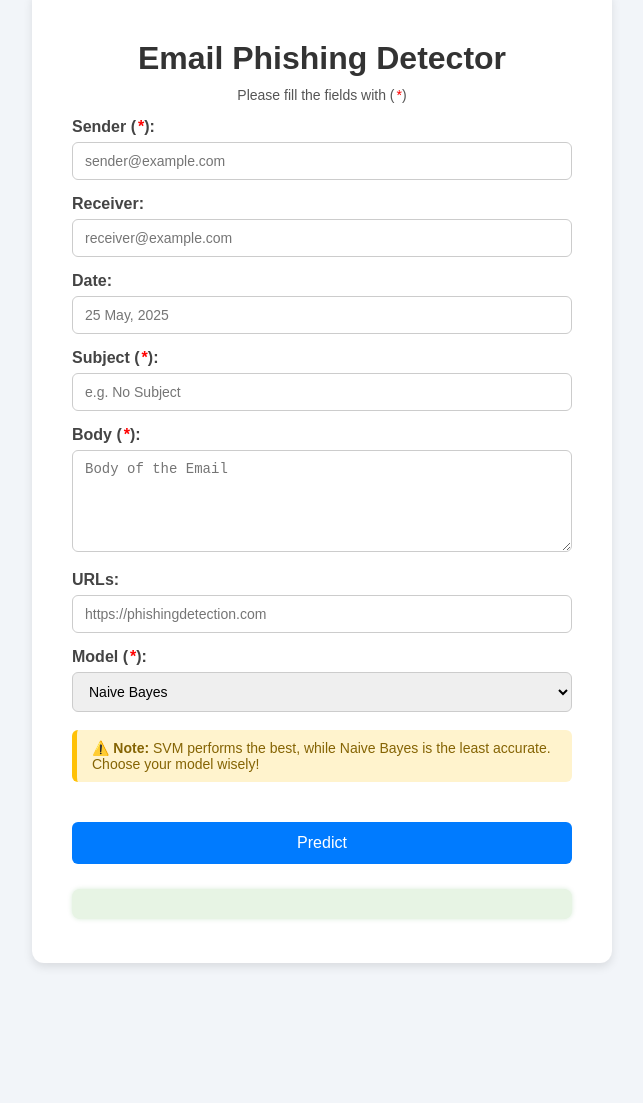
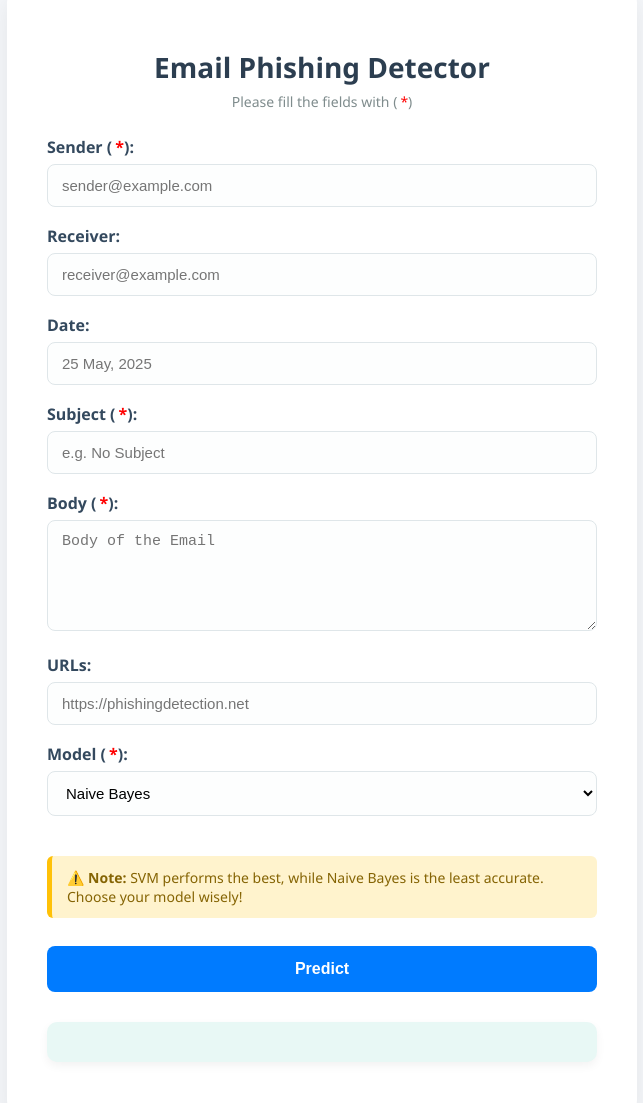
Before and after one commit to otuemre/EmailPhishingDetection, a plain HTML site: page frontend/static/index.html in a window 1280 px wide. Shown: the part 59-1162 px from the top of the page, without its empty margins (318-961 px from the left). Before the commit the page ends 1070 px from the top, so only its background shows below. Drawn offline with Linux system fonts and the light colour scheme.

Commit message:
Seperate js code to index.js

```diff
--- a/frontend/static/index.html
+++ b/frontend/static/index.html
@@ -18,102 +18,109 @@
     <meta name="twitter:card" content="summary_large_image"/>
     <style>
           body {
-          font-family: Arial, sans-serif;
-          background: #f2f5f9;
-          padding: 40px;
+            font-family: 'Segoe UI', sans-serif;
+            background: #f4f6f9;
+            padding: 40px 15px;
             display: flex;
             justify-content: center;
           }
 
           form {
-          background: #fff;
-          padding: 30px 40px;
-          border-radius: 12px;
-          box-shadow: 0 4px 10px rgba(0, 0, 0, 0.1);
+            background: white;
+            padding: 40px;
+            border-radius: 14px;
+            box-shadow: 0 10px 25px rgba(0, 0, 0, 0.07);
             width: 100%;
-          max-width: 500px;
+            max-width: 550px;
+            animation: fadeIn 0.4s ease-in-out;
           }
 
           h1 {
             text-align: center;
-          margin-bottom: 10px;
-          color: #333;
+            margin-bottom: 6px;
+            font-size: 28px;
+            color: #2c3e50;
           }
 
           .info {
+            text-align: center;
             font-size: 14px;
-          text-align: center;
-          color: #555;
-          margin-bottom: 15px;
-        }
-
-        .warning-box {
-          background-color: #fff3cd;
-          border-left: 5px solid #ffc107;
-          padding: 10px 15px;
-          border-radius: 6px;
-          font-size: 14px;
-          margin-bottom: 20px;
-          color: #856404;
+            margin-bottom: 25px;
+            color: #7f8c8d;
           }
 
           label {
-          font-weight: bold;
+            font-weight: 600;
             display: block;
-          margin-top: 15px;
-          color: #444;
+            margin-top: 18px;
+            margin-bottom: 6px;
+            color: #34495e;
+          }
+
+          input, select, textarea {
+            width: 100%;
+            padding: 12px 14px;
+            font-size: 15px;
+            border: 1px solid #dfe6e9;
+            border-radius: 8px;
+            box-sizing: border-box;
+            background-color: #fdfefe;
+            transition: border-color 0.2s;
+          }
+
+          input:focus, select:focus, textarea:focus {
+            border-color: #007bff;
+            outline: none;
           }
 
           .required-star {
             color: red;
-          margin-left: 2px;
-        }
-
-        input, select, textarea {
-          width: 100%;
-          padding: 10px 12px;
-          margin-top: 6px;
-          border: 1px solid #ccc;
-          border-radius: 6px;
-          font-size: 14px;
-          box-sizing: border-box;
+            margin-left: 3px;
           }
 
           button {
             background: #007bff;
             color: white;
-          padding: 12px;
-          margin-top: 20px;
+            padding: 14px;
             width: 100%;
             border: none;
-          border-radius: 6px;
+            border-radius: 8px;
             font-size: 16px;
+            font-weight: 600;
             cursor: pointer;
-          transition: background 0.3s ease;
+            margin-top: 28px;
+            transition: background 0.3s;
           }
 
           button:hover {
             background: #0056b3;
           }
 
+          .warning-box {
+            background-color: #fff3cd;
+            border-left: 5px solid #ffc107;
+            padding: 12px 15px;
+            border-radius: 6px;
+            margin-top: 18px;
+            color: #856404;
+            font-size: 14px;
+          }
+
           #result {
-          text-align: left;
-          margin-top: 25px;
-          font-size: 16px;
-          color: #1a1a1a;
-          padding: 15px;
-          border-radius: 8px;
-          background-color: #e7f4e4;
-          box-shadow: 0 0 5px rgba(0, 128, 0, 0.15);
-          white-space: pre-wrap;
+            margin-top: 30px;
+            padding: 20px;
+            border-radius: 10px;
+            background-color: #e8f8f5;
+            color: #1e272e;
+            font-size: 15px;
+            line-height: 1.6;
+            box-shadow: 0 4px 10px rgba(0, 0, 0, 0.05);
+            animation: slideUp 0.3s ease-in-out;
           }
 
           #loading-overlay {
             position: fixed;
-          top: 0;
-          left: 0;
-          right: 0;
-          bottom: 0;
+            top: 0; left: 0; right: 0; bottom: 0;
             background: rgba(0, 0, 0, 0.4);
             display: none;
             justify-content: center;
@@ -132,15 +139,22 @@
           }
 
           @media (max-width: 600px) {
-          body {
-            padding: 20px;
+            form {
+              padding: 25px;
+            }
           }
 
-          form {
-            padding: 20px;
+          @keyframes fadeIn {
+            from {opacity: 0; transform: translateY(-10px);}
+            to {opacity: 1; transform: translateY(0);}
           }
+
+          @keyframes slideUp {
+            from {opacity: 0; transform: translateY(20px);}
+            to {opacity: 1; transform: translateY(0);}
           }
     </style>
+
     <meta name="google-site-verification" content="HKR9siuIhIXfd0PjRAC5xoj4P4iJakituaIiEihsbl8"/>
 </head>
 <body>
@@ -170,7 +184,7 @@
     <textarea name="body" rows="5" required placeholder="Body of the Email"></textarea>
 
     <label>URLs:</label>
-    <input type="text" name="urls" placeholder="https://phishingdetection.com">
+    <input type="text" name="urls" placeholder="https://phishingdetection.net">
 
     <label>Model (<span class="required-star">*</span>):</label>
     <select name="model_choice" required>
@@ -190,43 +204,7 @@
 
     <h2 id="result"></h2>
 </form>
-
-<script>
-    const form = document.getElementById("predict-form");
-    const resultBox = document.getElementById("result");
-    const loadingOverlay = document.getElementById("loading-overlay");
-
-    form.addEventListener("submit", async (e) => {
-      e.preventDefault();
-
-      resultBox.textContent = "";
-      loadingOverlay.style.display = "flex";
-
-      const formData = new FormData(form);
-      const data = Object.fromEntries(formData.entries());
-
-      try {
-        const response = await fetch("/predict", {
-          method: "POST",
-          headers: {
-            "Content-Type": "application/json"
-          },
-          body: JSON.stringify(data)
-        });
-
-        const res = await response.json();
-        resultBox.innerHTML = `
-          <strong>Final Verdict:</strong> ${res.final_verdict}<br><br>
-          <strong>Email Detection:</strong> ${res.email_detection}<br>
-          <strong>URL Detection:</strong> ${res.url_detection}
-        `;
-      } catch (err) {
-        resultBox.textContent = "Error: Could not connect to the API";
-      } finally {
-        loadingOverlay.style.display = "none";
-      }
-    });
-</script>
+<script src="/static/index.js"></script>
 
 <!--
   Favicon Attribution:
--- /dev/null
+++ b/frontend/static/index.js
@@ -0,0 +1,34 @@
+const form = document.getElementById("predict-form");
+const resultBox = document.getElementById("result");
+const loadingOverlay = document.getElementById("loading-overlay");
+
+form.addEventListener("submit", async (e) => {
+  e.preventDefault();
+
+  resultBox.textContent = "";
+  loadingOverlay.style.display = "flex";
+
+  const formData = new FormData(form);
+  const data = Object.fromEntries(formData.entries());
+
+  try {
+    const response = await fetch("/predict", {
+      method: "POST",
+      headers: {
+        "Content-Type": "application/json"
+      },
+      body: JSON.stringify(data)
+    });
+
+    const res = await response.json();
+    resultBox.innerHTML = `
+      <strong>Final Verdict:</strong> ${res.final_verdict}<br><br>
+      <strong>Email Detection:</strong> ${res.email_detection}<br>
+      <strong>URL Detection:</strong> ${res.url_detection}
+    `;
+  } catch (err) {
+    resultBox.textContent = "Error: Could not connect to the API";
+  } finally {
+    loadingOverlay.style.display = "none";
+  }
+});
```
Lines whose indentation alone changed are shown as unchanged.
